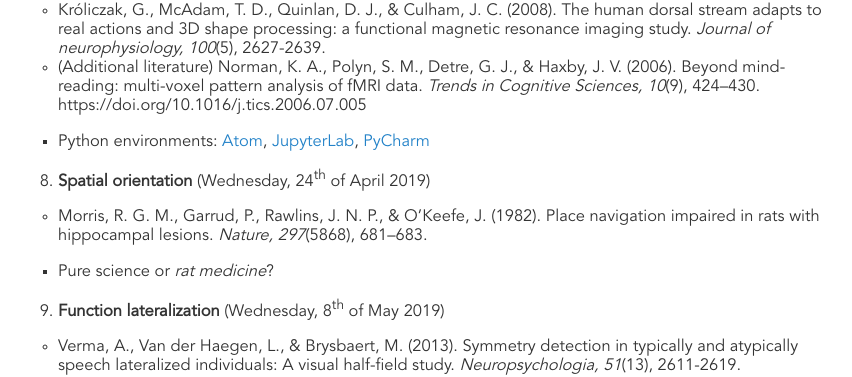
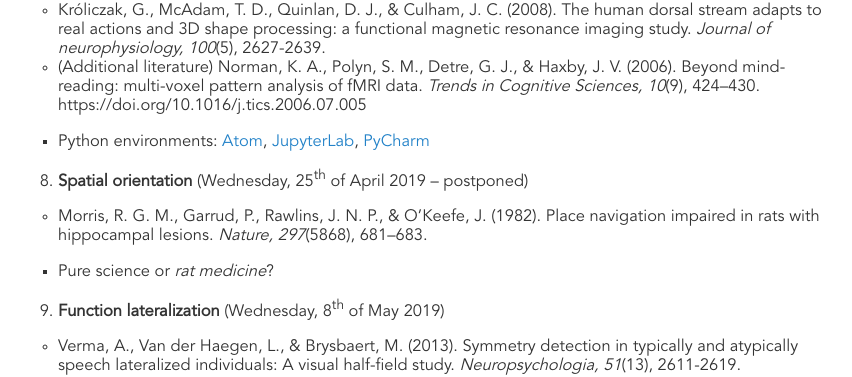
Before and after one commit to mikbuch/mikbuch.github.io, a Jekyll site: the page built from didactics.md, in a window 1280 px wide and 900 px high, scrolled down 1287 px. Shown: the part 86-463 px from the top of the window, without its empty margins (198-1050 px from the left). Built offline with Jekyll 4.4.1, drawn with Linux system fonts in a browser that asks for light colours.

Commit message:
Spatial orientation update

```diff
--- a/didactics.md
+++ b/didactics.md
@@ -41,7 +41,7 @@ title: Didactics
     * (Additional literature) Norman, K. A., Polyn, S. M., Detre, G. J., & Haxby, J. V. (2006). Beyond mind-reading: multi-voxel pattern analysis of fMRI data. _Trends in Cognitive Sciences, 10_(9), 424–430. https://doi.org/10.1016/j.tics.2006.07.005
         * Python environments: [Atom](https://atom.io/), [JupyterLab](https://github.com/jupyterlab/jupyterlab), [PyCharm](https://www.jetbrains.com/pycharm/)
 
-8. __Spatial orientation__ (Wednesday, 24<sup>th</sup> of April 2019)
+8. __Spatial orientation__ (Wednesday, 25<sup>th</sup> of April 2019 -- postponed)
     * Morris, R. G. M., Garrud, P., Rawlins, J. N. P., & O’Keefe, J. (1982). Place navigation impaired in rats with hippocampal lesions. _Nature, 297_(5868), 681–683.
         * Pure science or _rat medicine_?
 
```
